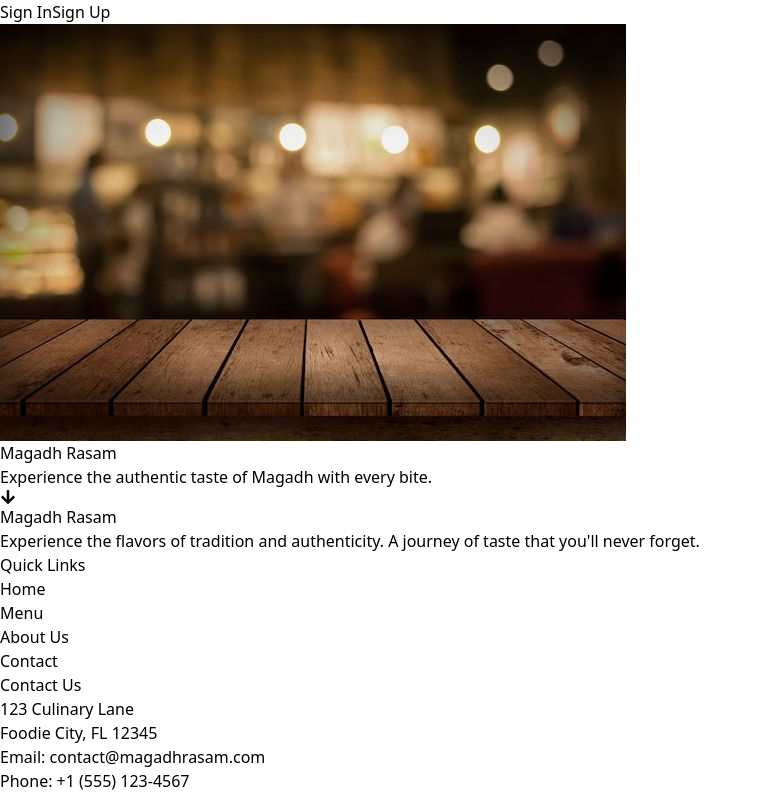
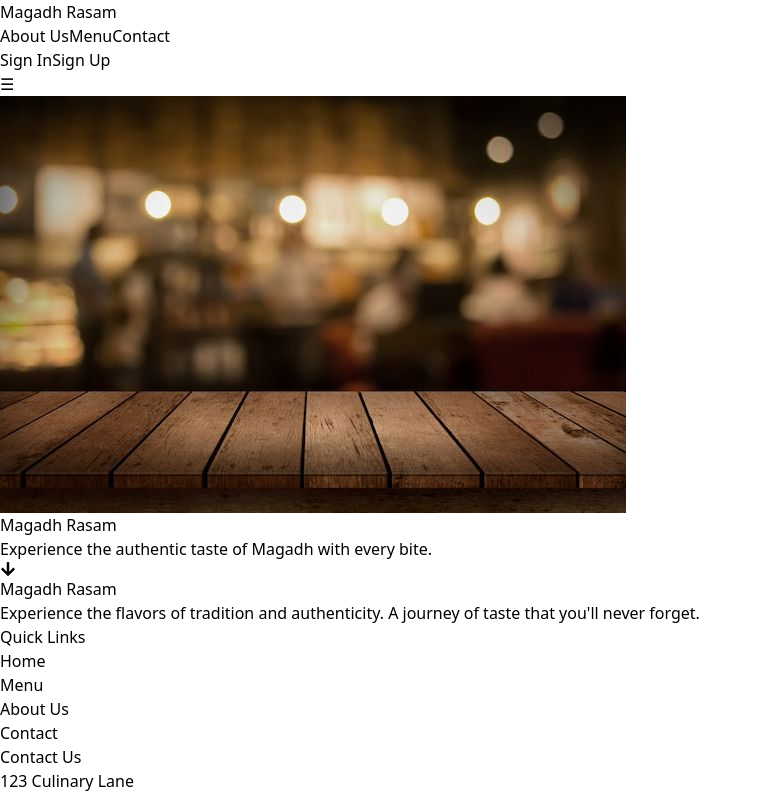
Before and after one commit to anandspaces/magadh-rasam, a React (Vite) app in the folder frontend/: page / in a window 1280 px wide. Shown: the top 797 px of the page, without its empty margins (0-762 px from the left). Built offline with nearby package versions, Linux system fonts and the light colour scheme.

Commit message:
rebuilt and improved styles

```diff
--- /dev/null
+++ b/frontend/src/components/Header.tsx
@@ -0,0 +1,64 @@
+import { useNavigate } from "react-router-dom";
+
+function Header() {
+  const navigate = useNavigate();
+
+  return (
+    <header className="flex items-center justify-between px-6 py-4 bg-white shadow-md">
+      {/* Logo */}
+      <div className="text-2xl font-bold text-orange-600 cursor-pointer" onClick={() => navigate('/')}>
+        Magadh Rasam
+      </div>
+
+      {/* Navigation Links */}
+      <nav className="hidden md:flex space-x-6">
+        <button
+          className="text-gray-700 font-medium hover:text-orange-600 transition"
+          onClick={() => navigate('/about')}
+        >
+          About Us
+        </button>
+        <button
+          className="text-gray-700 font-medium hover:text-orange-600 transition"
+          onClick={() => navigate('/menu')}
+        >
+          Menu
+        </button>
+        <button
+          className="text-gray-700 font-medium hover:text-orange-600 transition"
+          onClick={() => navigate('/contact')}
+        >
+          Contact
+        </button>
+      </nav>
+
+      {/* Authentication Buttons */}
+      <div className="space-x-4">
+        <button
+          className="rounded bg-orange-600 px-4 py-2 font-medium text-white transition duration-150 ease-in-out hover:bg-orange-700 hover:scale-105"
+          onClick={() => navigate('/login')}
+        >
+          Sign In
+        </button>
+        <button
+          className="rounded bg-orange-600 px-4 py-2 font-medium text-white transition duration-150 ease-in-out hover:bg-orange-700 hover:scale-105"
+          onClick={() => navigate('/register')}
+        >
+          Sign Up
+        </button>
+      </div>
+
+      {/* Mobile Menu */}
+      <div className="md:hidden">
+        <button
+          className="text-orange-600"
+          onClick={() => console.log("Toggle Mobile Menu")}
+        >
+          ☰
+        </button>
+      </div>
+    </header>
+  );
+}
+
+export default Header;
--- a/frontend/src/components/Menu.tsx
+++ b/frontend/src/components/Menu.tsx
@@ -60,11 +60,11 @@ function Menu() {
           <button
             key={id}
             onClick={() => toggleCategory(Number(id))}
-            className={`px-4 py-2 rounded ${
+            className={`px-4 py-2 rounded font-semibold ${
               selectedCategory === Number(id)
-                ? "bg-yellow-600 text-white"
+                ? "bg-yellow-600 text-white scale-110 shadow-lg"
                 : "bg-gray-200 text-gray-800"
-            } hover:bg-yellow-500 transition`}
+            } hover:bg-yellow-500 transition-transform`}
           >
             {name}
           </button>
@@ -72,7 +72,7 @@ function Menu() {
       </div>
 
       {/* Menu Items Grid */}
-      <div className="grid grid-cols-4 gap-6">
+      <div className="grid grid-cols-1 sm:grid-cols-2 lg:grid-cols-4 gap-6">
         {loading ? (
           Array.from({ length: 4 }).map((_, index) => (
             <div
@@ -85,8 +85,9 @@ function Menu() {
             </div>
           ))
         ) : menuItems.length === 0 ? (
-          <p className="text-center text-xl col-span-4">
-            No menu items available.
+          <p className="text-center text-xl col-span-4 text-gray-500">
+            No menu items available in this category. Please select a different
+            category.
           </p>
         ) : (
           menuItems
@@ -97,15 +98,13 @@ function Menu() {
                 className="transform transition duration-500 ease-in-out hover:scale-105 hover:shadow-xl rounded-lg p-4 bg-white"
               >
                 <div className="border-b-2 border-gray-200 pb-2">
-                <p className="text-xl font-semibold">{item.name}</p>
+                  <p className="text-xl font-semibold">{item.name}</p>
                 </div>
-                <p className="text-sm text-gray-700 mt-2">
-                  {item.description}
-                </p>
+                <p className="text-sm text-gray-700 mt-2">{item.description}</p>
                 <img
                   src={item.image || image}
                   alt={item.name}
-                  className="w-full h-48 object-cover rounded-lg mt-4 shadow-md"
+                  className="w-full h-48 object-contain rounded-lg mt-4 shadow-md"
                 />
               </div>
             ))
@@ -113,6 +112,7 @@ function Menu() {
       </div>
     </div>
   );
+
 }
 
 export default Menu;
--- a/frontend/src/components/Navbar.tsx
+++ /dev/null
@@ -1,23 +0,0 @@
-import { useNavigate } from "react-router-dom";
-
-function Navbar() {
-  const navigate = useNavigate();
-  return (
-    <div className="flex justify-between items-center py-4 px-8 bg-white shadow-md">
-      <button
-        className="rounded bg-orange-600 px-4 py-2 font-medium text-white transition duration-150 ease-in-out hover:bg-orange-700 hover:scale-105"
-        onClick={() => navigate('/login')}
-      >
-        Sign In
-      </button>
-      <button
-        className="rounded bg-orange-600 px-4 py-2 font-medium text-white transition duration-150 ease-in-out hover:bg-orange-700 hover:scale-105"
-        onClick={() => navigate('/register')}
-      >
-        Sign Up
-      </button>
-    </div>
-  );
-}
-
-export default Navbar;
--- a/frontend/src/pages/Home.tsx
+++ b/frontend/src/pages/Home.tsx
@@ -1,6 +1,6 @@
 import { useEffect, useRef, useState } from "react";
 import image from "../assets/wallpaper1.jpg";
-import Navbar from "../components/Navbar";
+import Navbar from "../components/Header";
 import { FaArrowDown } from "react-icons/fa";
 import Menu from "../components/Menu";
 import Footer from "../components/Footer";
```
